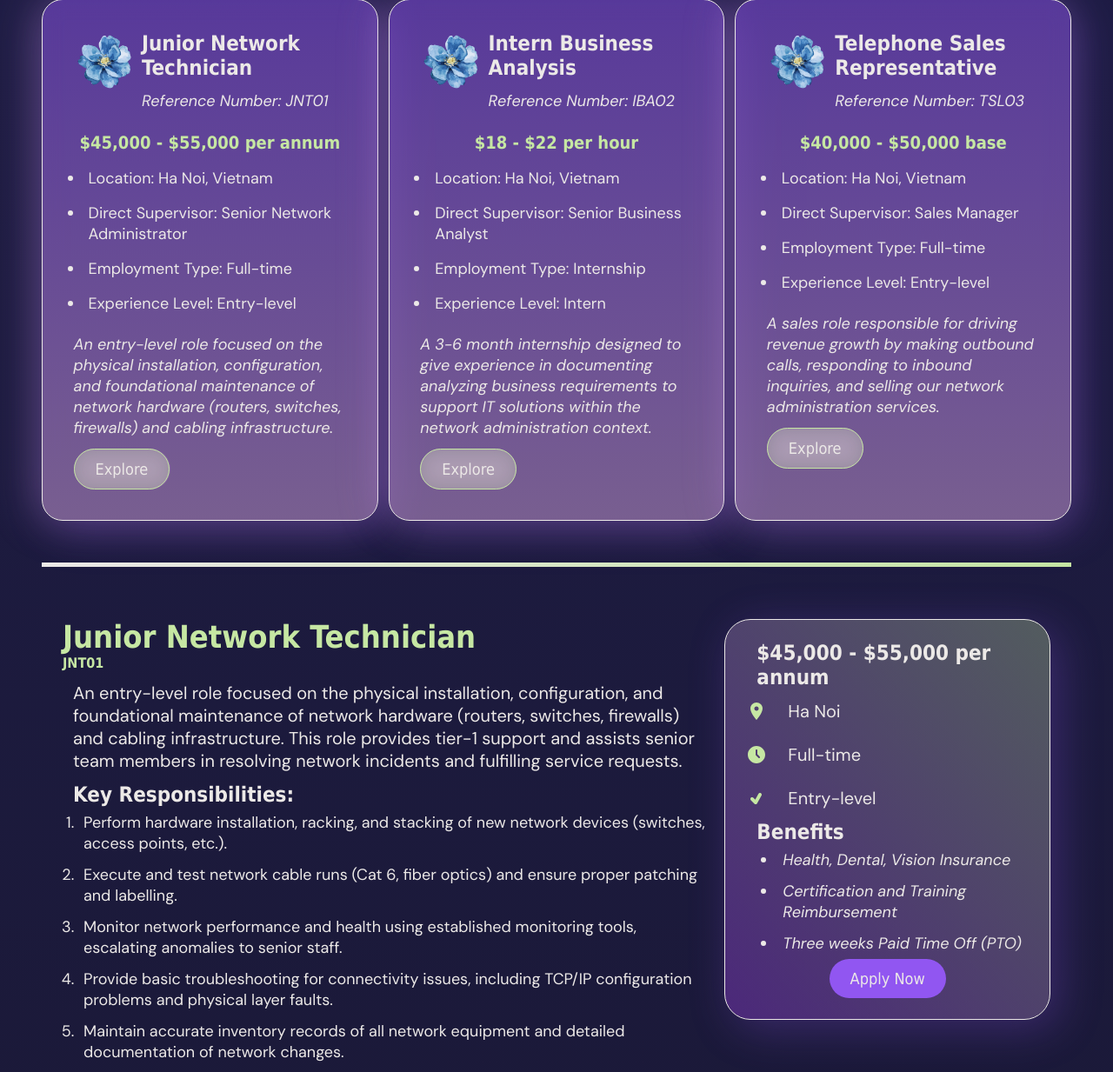
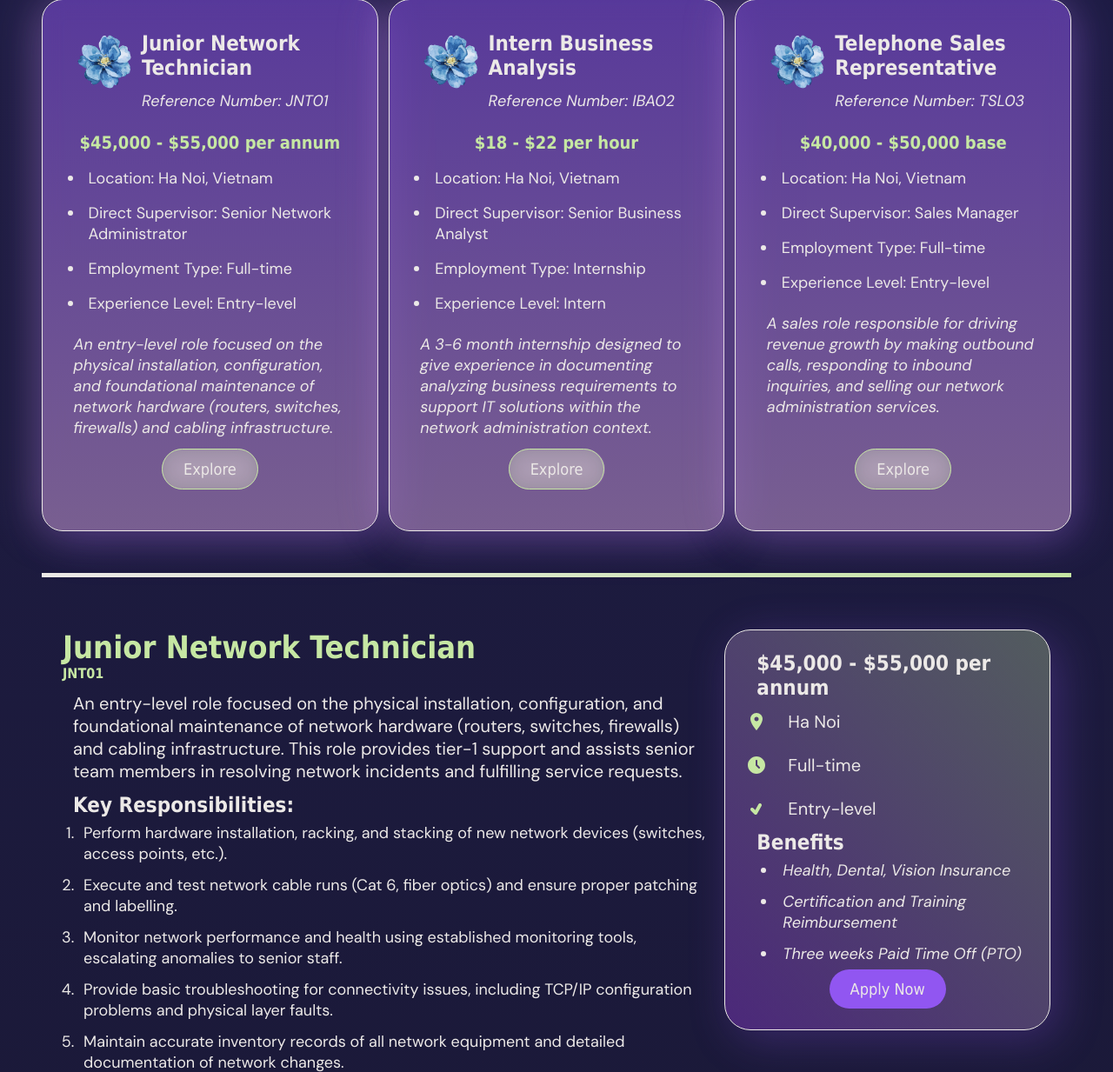
Before and after one commit to nguyenducnam06/Group-2-COS10026, a PHP site: page /jobs.html in a window 1280 px wide. Shown: the part 875-2108 px from the top of the page at 87% size. Run offline with PHP 8.4, Linux system fonts and the light colour scheme; some web fonts are replaced.

Commit message:
align buttons

```diff
--- a/project1/styles/jobs.css
+++ b/project1/styles/jobs.css
@@ -28,7 +28,6 @@
     max-width: 100%;
     margin-bottom: 12px;
   }
-
 }
 .jobs_intro button {
   margin: auto;
@@ -44,6 +43,9 @@
 /* Styling for job list in short form */
 .job_card {
   position: relative;
+  display: flex;
+  flex-direction: column;
+  justify-content: flex-end;
   border: 1px solid #ece9e7;
   box-shadow: 10px 10px 50px #9156f144, -10px 0px 50px #d4a3e244;
   border-radius: 24px;
@@ -101,6 +103,13 @@
   list-style-position: outside;
   padding-left: 12px;
   margin-left: 0;
+}
+.job_card button {
+  display: block;
+  margin-top: auto;
+  margin-left: auto;
+  margin-right: auto;
+  margin-bottom: 12px;
 }
 
 /* Styling for job details section */
```
